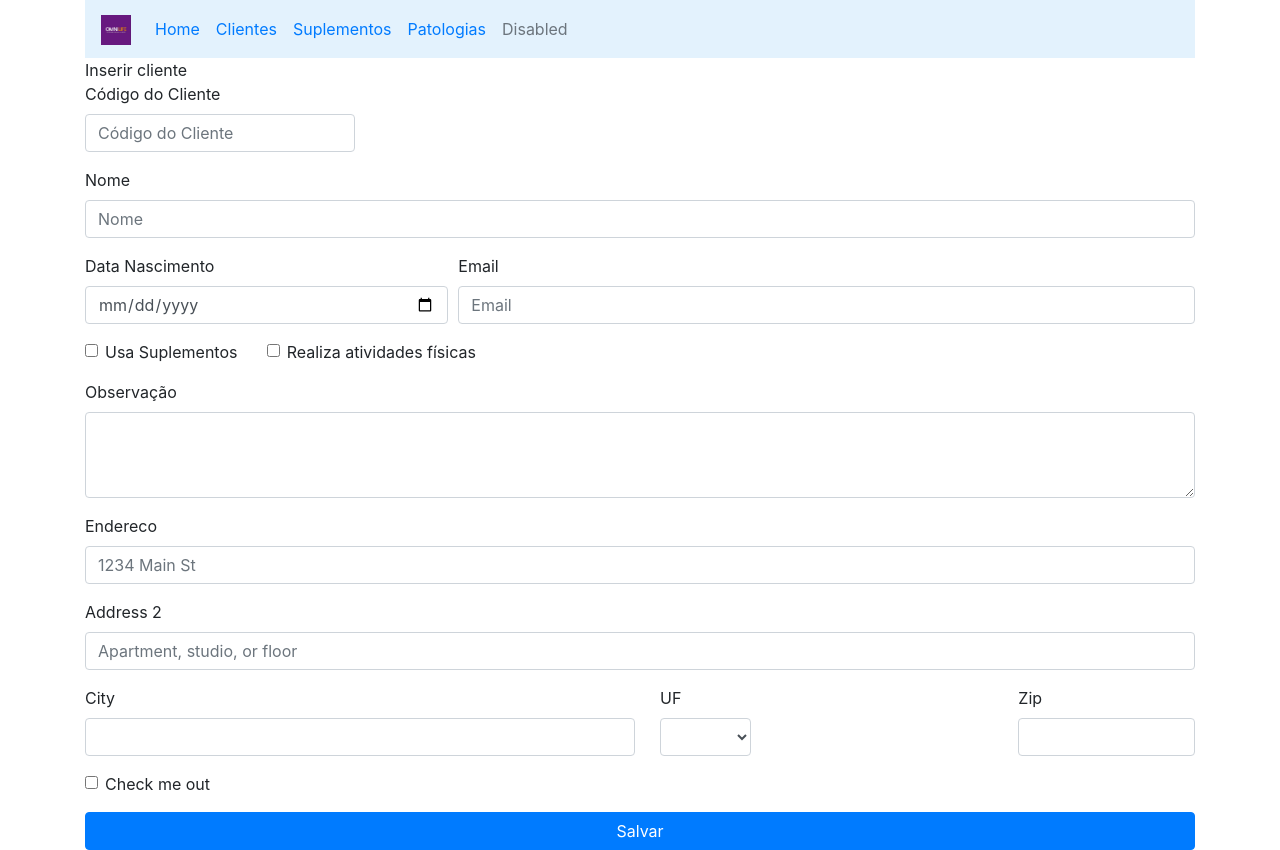
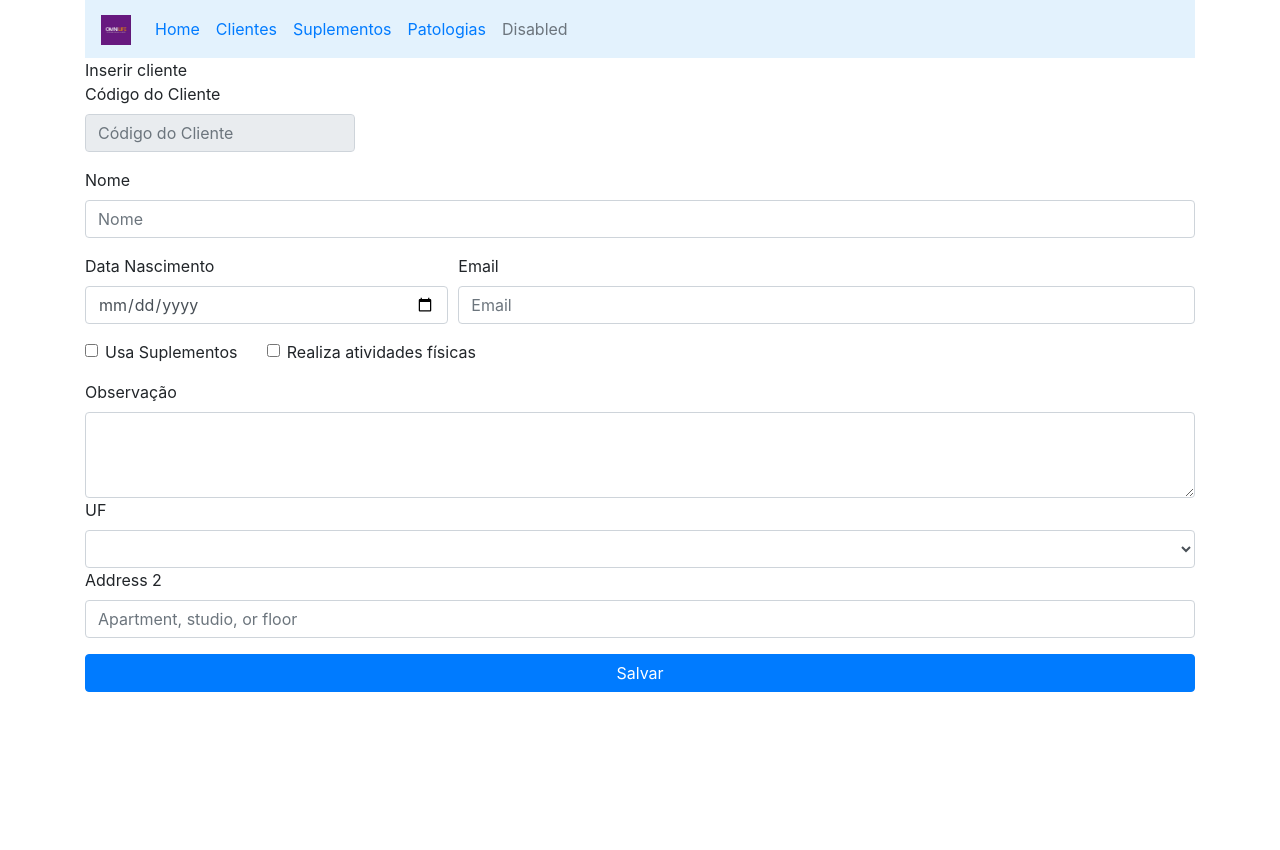
Before and after one commit to edvaldosm/omnilifefront, an Angular app: page /clientes/novo in a window 1280 px wide. After the commit the page ends 800 px from the top, so only its background shows below. Built offline with nearby package versions, Linux system fonts and the light colour scheme; what angular-font-awesome would draw is missing.

Commit message:
Migrado para versao 7

```diff
--- a/src/app/cliente/cliente-form/cliente-form.component.html
+++ b/src/app/cliente/cliente-form/cliente-form.component.html
@@ -1,85 +1,112 @@
-<div>
-  Inserir cliente
-
-</div>
-<form [formGroup]="clienteForm" class="needs-validation" novalidate (ngSubmit)="onSubmit()">
+<div>Inserir cliente</div>
+<form
+  [formGroup]="clienteForm"
+  class="needs-validation"
+  novalidate
+  (ngSubmit)="onSubmit()"
+>
   <div class="form-row">
     <div class="form-group col-md-3">
       <label for="inputId">Código do Cliente</label>
-      <input type="number" class="form-control" id="inputId" placeholder="Código do Cliente" formControlName="id">
+      <input
+        type="number"
+        class="form-control"
+        id="inputId"
+        placeholder="Código do Cliente"
+        formControlName="id"
+        readonly = true
+      />
     </div>
   </div>
   <div class="form-row">
     <div class="form-group col-md-12">
       <label for="inputNome">Nome</label>
-      <input type="text" class="form-control" id="inputNome" placeholder="Nome" formControlName="nome">
+      <input
+        type="text"
+        class="form-control"
+        id="inputNome"
+        placeholder="Nome"
+        formControlName="nome"
+      />
     </div>
   </div>
   <div class="form-row">
     <div class="form-group col-md-4">
       <label for="inputDtNascimento">Data Nascimento</label>
-      <input type="date" class="form-control" id="inputDtNascimento" placeholder="Data de Nascimento" formControlName="dtNascimento">
+      <input
+        type="date"
+        class="form-control"
+        id="inputDtNascimento"
+        placeholder="Data de Nascimento"
+        formControlName="dtNascimento"
+      />
     </div>
     <div class="form-group col-md-8">
       <label for="inputEmail">Email</label>
-      <input type="email" class="form-control" id="inputEmail" placeholder="Email" formControlName="email">
+      <input
+        type="email"
+        class="form-control"
+        id="inputEmail"
+        placeholder="Email"
+        formControlName="email"
+      />
     </div>
   </div>
   <div class="form-row">
     <div class="form-group  col-md-2">
       <div class="form-check">
-      <input class="form-check-input" type="checkbox" id="gridCheck1" formControlName="usaSuplementos" >
-      <label class="form-check-label" for="gridCheck1">Usa Suplementos </label>
+        <input
+          class="form-check-input"
+          type="checkbox"
+          id="gridCheck1"
+          formControlName="usaSuplementos"
+        />
+        <label class="form-check-label" for="gridCheck1"
+          >Usa Suplementos
+        </label>
       </div>
     </div>
     <div class="form-group">
       <div class="form-check">
-      <input class="form-check-input" type="checkbox" id="gridCheck" formControlName="atividadeEsportiva">
-      <label class="form-check-label" for="gridCheck">Realiza atividades físicas</label>
+        <input
+          class="form-check-input"
+          type="checkbox"
+          id="gridCheck"
+          formControlName="atividadeEsportiva"
+        />
+        <label class="form-check-label" for="gridCheck"
+          >Realiza atividades físicas</label
+        >
       </div>
     </div>
   </div>
   <div class="form-group">
     <label for="textAreaObservacao">Observação</label>
-    <textarea class="form-control" id="textAreaObservacao" rows="3" formControlName="obs"></textarea>
+    <textarea
+      class="form-control"
+      id="textAreaObservacao"
+      rows="3"
+      formControlName="obs"
+    ></textarea>
+
+
+  <div class="form-group" formGroupName="enderecos">
+          <label for="inputState">UF</label>
+          <select id="inputState" class="form-control" formControlName="uf">
+            <option *ngFor="let uf of siglas" [value]="uf">{{ uf }}</option>
+          </select>
+          <div class="form-group">
+              <label for="inputAddress2">Address 2</label>
+              <input
+                type="text"
+                class="form-control"
+                id="inputAddress2"
+                formControlName="logradouro"
+                placeholder="Apartment, studio, or floor"
+              />
+            </div>
+      </div>
   </div>
 
-
-  <div class="form-group">
-    <label for="inputAddress">Endereco</label>
-    <input type="text" class="form-control" id="inputAddress" placeholder="1234 Main St">
-  </div>
-  <div class="form-group">
-    <label for="inputAddress2">Address 2</label>
-    <input type="text" class="form-control" id="inputAddress2" placeholder="Apartment, studio, or floor">
-  </div>
-  <div class="form-row">
-    <div class="form-group col-md-6">
-      <label for="inputCity">City</label>
-      <input type="text" class="form-control" id="inputCity">
-    </div>
-    <div formGroupName="enderecos" class="col-md-4">
-
-    <div class="form-group col-md-4">
-      <label for="inputState">UF</label>
-      <select id="inputState" class="form-control" formControlName="uf">
-        <option selected>Choose...</option>
-        <option *ngFor="let uf of siglas" [value]="uf">{{uf}}</option>
-      </select>
-    </div>
-    </div>
-    <div class="form-group col-md-2">
-      <label for="inputZip">Zip</label>
-      <input type="text" class="form-control" id="inputZip">
-    </div>
-  </div>
-  <div class="form-group">
-    <div class="form-check">
-      <input class="form-check-input" type="checkbox" id="gridCheck">
-      <label class="form-check-label" for="gridCheck">
-        Check me out
-      </label>
-    </div>
-  </div>
   <button class="btn btn-primary btn-block">Salvar</button>
 </form>
--- a/tsconfig.json
+++ b/tsconfig.json
@@ -2,6 +2,7 @@
   "compileOnSave": false,
   "compilerOptions": {
     "baseUrl": "./",
+    "importHelpers": true,
     "outDir": "./dist/out-tsc",
     "sourceMap": true,
     "declaration": false,
```
Also changed, not shown: package.json (+16 -15 lines), 1 other file (tests, documents, lock files or other folders). Lines whose indentation alone changed are shown as unchanged.
